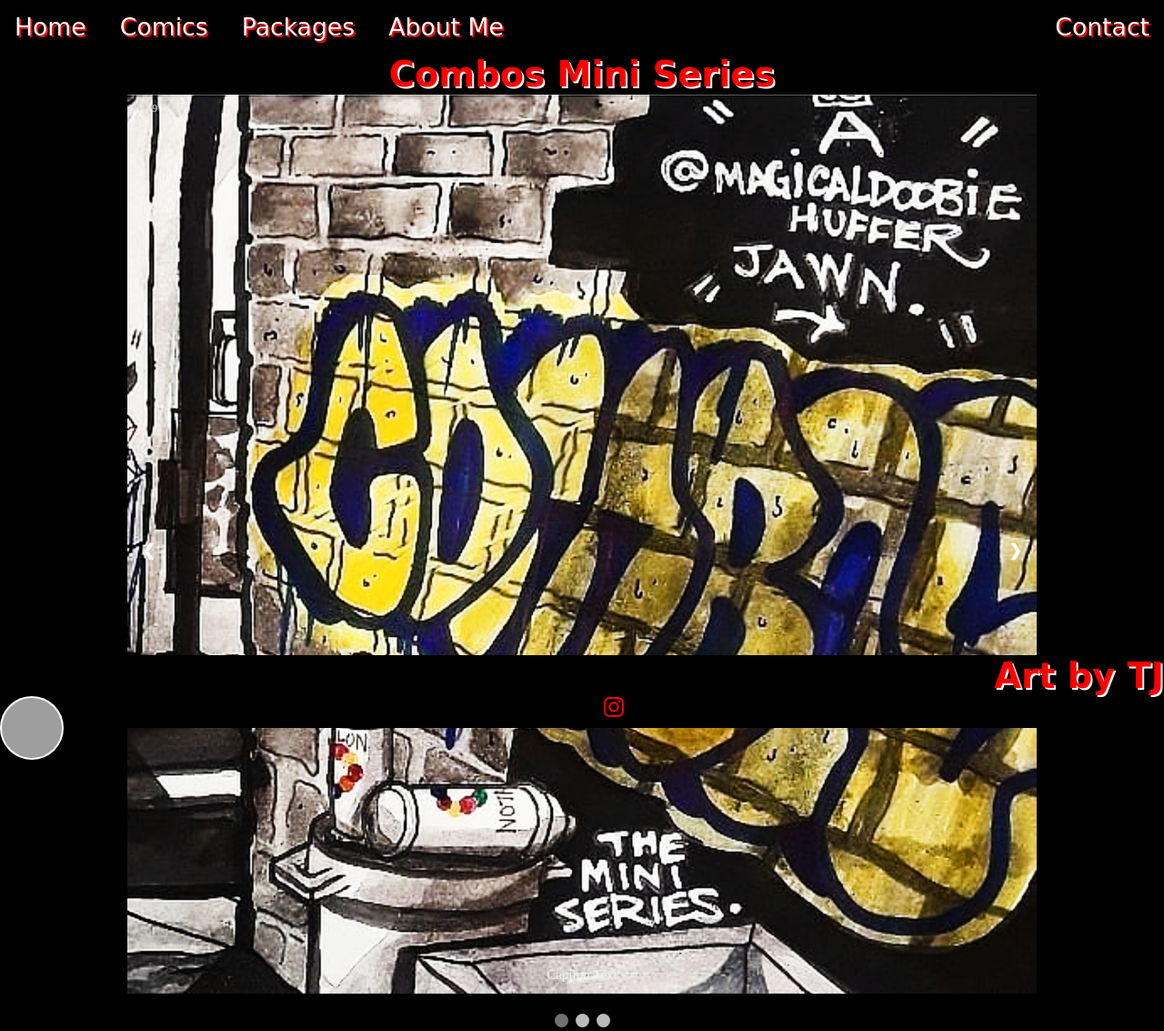
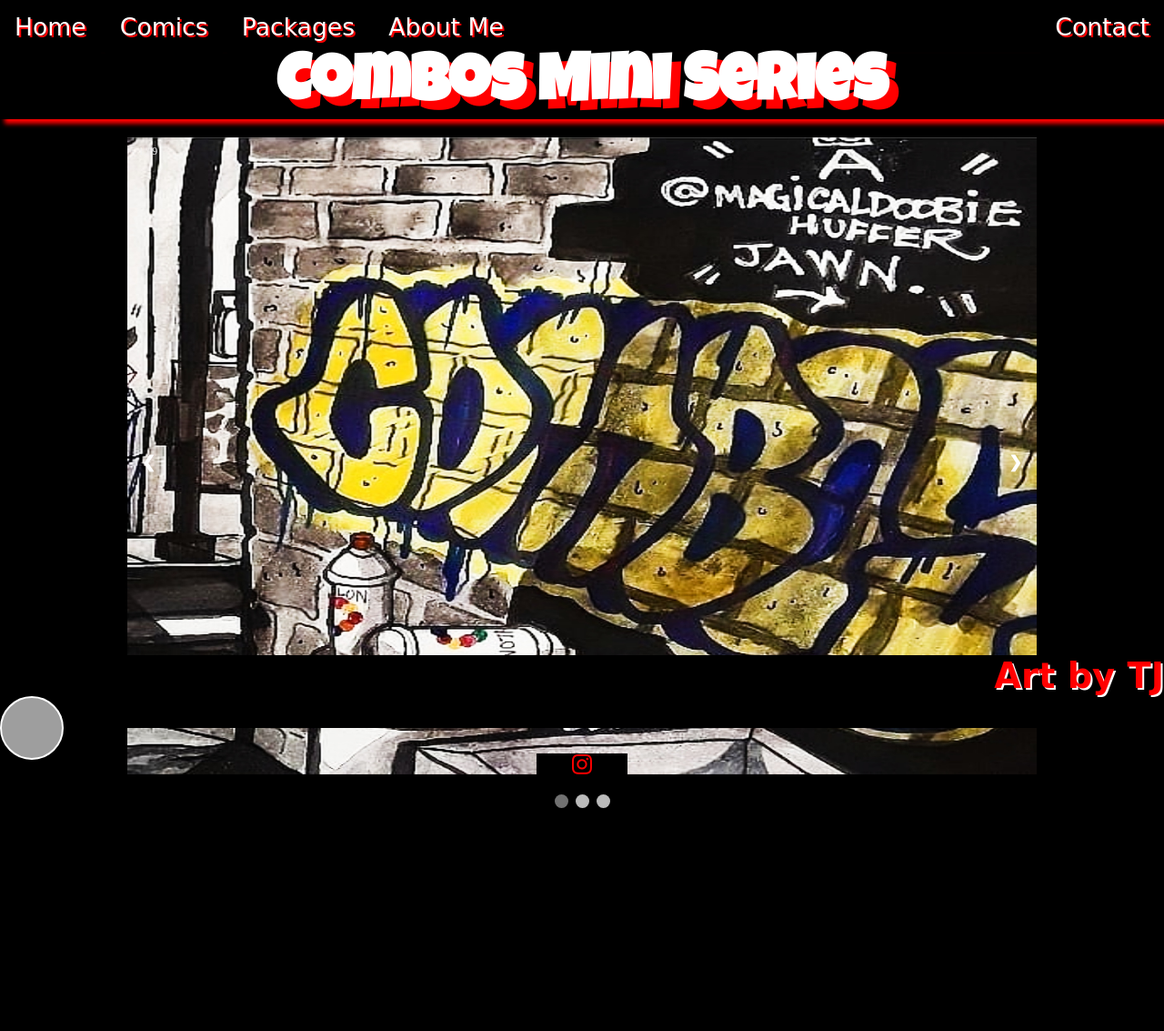
Before and after one commit to aharris4723/tj, a PHP site: page /comics.html in a window 1280 px wide. Shown: the whole page at 91% size. After the commit the page ends 888 px from the top, so only its background shows below. Run offline with PHP 8.4, Linux system fonts and the light colour scheme; some web fonts are replaced; grey boxes are pictures that could not be loaded.

Commit message:
updating

```diff
--- a/comics.html
+++ b/comics.html
@@ -4,6 +4,7 @@
 	<link rel="stylesheet" type="text/css" href="index.css">
 	<link rel="stylesheet" href="https://cdnjs.cloudflare.com/ajax/libs/font-awesome/4.7.0/css/font-awesome.min.css">
 	<link href="https://fonts.googleapis.com/css?family=UnifrakturCook:700" rel="stylesheet">
+	<link href="https://fonts.googleapis.com/css?family=Luckiest+Guy" rel="stylesheet">
 	<title>Combos mini series</title>
 </head>
 <body>
@@ -21,60 +22,60 @@
 
 
        <!-- Slideshow container -->
-<div class="slideshow-container">
+<div class="slideshow-container" style="margin-top: 20px;">
 
   <!-- Full-width images with number and caption text -->
   <div class="mySlides fade">
     <div class="numbertext">1 / 9</div>
-    <img src="1tjedit.jpg" style="width:100%" "background-size: 100% 100%" >
+    <img src="1tjedit.jpg" style="width:100%; height:700px; background-size: 100% 100%;" >
     <div class="text">Caption Text</div>
   </div>
 
   <div class="mySlides fade">
     <div class="numbertext">2 / 9</div>
-    <img src="2tjedit.jpg" style="width:100%">
+    <img src="2tjedit.jpg" style="width:100%; height:700px; background-size: 100% 100%;">
     <div class="text">Caption Two</div>
   </div>
 
   <div class="mySlides fade">
     <div class="numbertext">3 / 9</div>
-    <img src="3tjedit.jpg" style="width:100%">
+    <img src="3tjedit.jpg" style="width:100%; height:700px; background-size: 100% 100%;">
     <div class="text">Caption Three</div>
   </div>
 
   <div class="mySlides fade">
     <div class="numbertext">4 / 9</div>
-    <img src="4tjedit.jpg" style="width:100%">
+    <img src="4tjedit.jpg" style="width:100%; height:700px; background-size: 100% 100%;">
     <div class="text">Caption Three</div>
   </div>
 
   <div class="mySlides fade">
     <div class="numbertext">5 / 9</div>
-    <img src="5tjedit.jpg" style="width:100%">
+    <img src="5tjedit.jpg" style="width:100%; height:700px; background-size: 100% 100%;">
     <div class="text">Caption Three</div>
   </div>
 
   <div class="mySlides fade">
     <div class="numbertext">6 / 9</div>
-    <img src="6tjedit.jpg" style="width:100%">
+    <img src="6tjedit.jpg" style="width:100%; height:700px; background-size: 100% 100%;">
     <div class="text">Caption Three</div>
   </div>
 
   <div class="mySlides fade">
     <div class="numbertext">7 / 9</div>
-    <img src="7tjedit.jpg" style="width:100%">
+    <img src="7tjedit.jpg" style="width:100%; height:700px; background-size: 100% 100%;">
     <div class="text">Caption Three</div>
   </div>
 
   <div class="mySlides fade">
     <div class="numbertext">8 / 9</div>
-    <img src="tj3edit.jpg" style="width:100%">
+    <img src="tj3edit.jpg" style="width:100%; height:700px; background-size: 100% 100%;">
     <div class="text">Caption Three</div>
   </div>
 
   <div class="mySlides fade">
     <div class="numbertext">9 / 9</div>
-    <img src="tj3edit.jpg" style="width:100%">
+    <img src="tj3edit.jpg" style="width:100%; height:700px; background-size: 100% 100%;">
     <div class="text">Caption Three</div>
   </div>
 
--- a/index.css
+++ b/index.css
@@ -89,11 +89,15 @@
    /*left:0px;*/
    padding-bottom: 80px;
    bottom:0px;
-   height:60px;
+   height:10%;
    width:100%;
    background:black;
    color:white;
 
+}
+#art-by-tj-title{
+  text-align: right;
+  margin-right: 5%;
 }
 #footer-image{
   border: 2px solid white;
@@ -103,11 +107,14 @@
   /*margin-top: 30px;
   margin-left: 30px;
   margin-bottom: 30px;*/
-  padding-bottom: 50px;
+  /*padding-bottom: 50px;*/
   background-image: url('pic4.png');
   background-position: center;
   background-size: 120% 200%;
-  float: left;
+  text-align: right;
+}
+a{
+  margin-top: -200px;
 }
 #pageone{
   background-image: url('pic1.png');
@@ -200,6 +207,21 @@
 .fa:hover {
     opacity: 0.7;
 }
+/*comics section*/
+#combos-title{
+  background-color: black;
+  color: white;
+  text-shadow: 10px 10px red;
+  font-size: 72px;
+  /*border-bottom: 2px solid white;*/
+  box-shadow: 5px 5px 5px red;
+  font-family: 'Luckiest Guy', cursive;
+}
+
+
+
+
+
 * {box-sizing:border-box}
 
 /* Slideshow container */
--- a/index.html
+++ b/index.html
@@ -34,8 +34,8 @@
 </div>
 
  <footer class="footer">
- 	<h1>Art by TJ</h1>
- 	<div id="footer-image"></div>
+ 	<h1 id="art-by-tj-title">Art by TJ</h1>
+ 	<!-- <div id="footer-image"></div> -->
 
  	<a href="https://www.instagram.com/magicaldoobiehuffer" class="fa fa-instagram" style="font-size:2vmax;color:red"></a>
 
```
